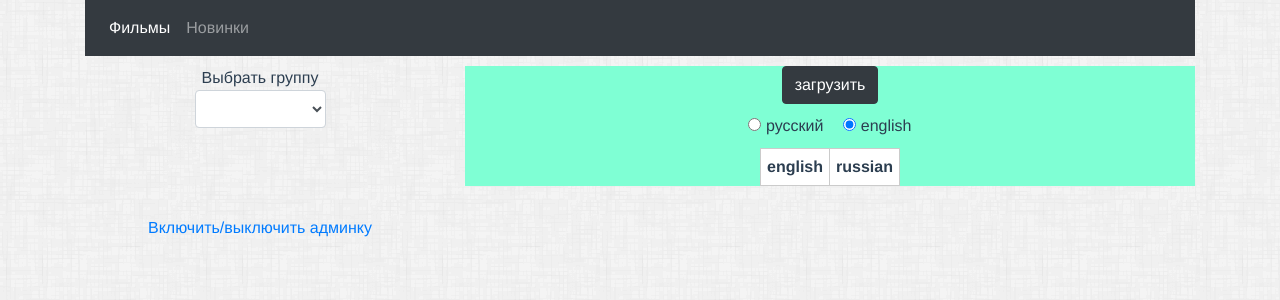
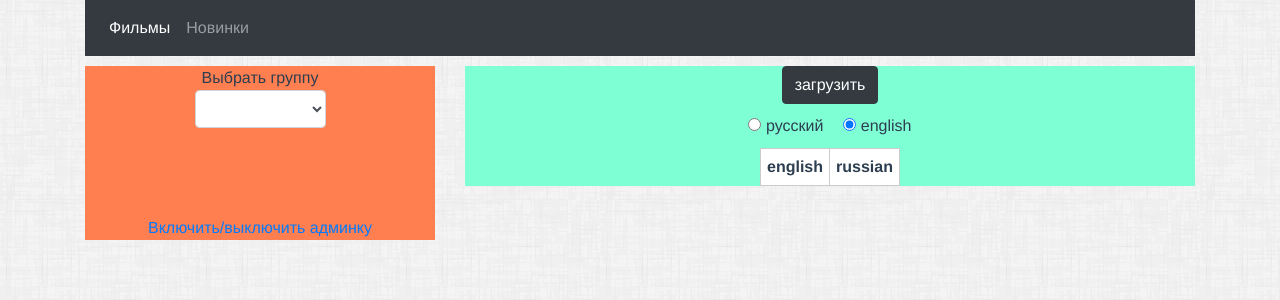
Before and after one commit to yarmet/VueTest, a Vue app: page /#/ in a window 1280 px wide. Shown: the top 300 px of the page. Built offline with nearby package versions, Linux system fonts and the light colour scheme.

Commit message:
Отрефакторил. Сделал, чтобы при выборе группы срабатывал евент.

```diff
--- a/src/components/LinkPage.vue
+++ b/src/components/LinkPage.vue
@@ -4,32 +4,13 @@
     <div class="row">
 
       <div class="col-4">
-        <Selector :text="'Выбрать группу'" :label="'name'" :items="groups" :block="pageBlocked"/>
-
-        <div class="groupOptions">
-
-        <DisengageableHref @action="admin_mode = !admin_mode" :block="pageBlocked"
-                           :text="'Включить/выключить админку'"/>
-        </div>
-
-
-        <div class="groupOptions" v-if="admin_mode">
-          <DisengageableHref @action="admin_mode = !admin_mode" :block="pageBlocked"
-                             :text="'Удалить группу'"/>
-
-          <DisengageableHref @action="admin_mode = !admin_mode" :block="pageBlocked"
-                             :text="'Добавить группу'"/>
-
-          <DisengageableHref @action="admin_mode = !admin_mode" :block="pageBlocked"
-                             :text="'Редактировать группу'"/>
-        </div>
-
-
+        <GroupPanel :block="pageBlocked" :adminMode="admin_mode" :groups="availableGroups" @groupSelected="groupSelected" />
       </div>
 
       <div class="col-8">
-        <WordPanel :adminMode="admin_mode" :block="pageBlocked" :group="groups.selected" />
+        <WordPanel :adminMode="admin_mode.value" :block="pageBlocked" :rows="rows" @load="loadWords"/>
       </div>
+
     </div>
 
   </div>
@@ -39,34 +20,56 @@
 <script>
   import axios from 'axios'
   import WordPanel from './linkcomponents/WordPanel'
-  import RadioComponent from './linkcomponents/RadioComponent'
-  import Selector from './linkcomponents/Selector'
-  import DisengageableHref from "./linkcomponents/DisengageableHref";
+  import RadioComponent from './linkcomponents/right/RadioComponent'
+  import Selector from './linkcomponents/right/Selector'
+  import DisengageableHref from "./linkcomponents/right/DisengageableHref";
+  import GroupPanel from "./linkcomponents/GroupPanel";
 
   export default {
     name: 'LinkPage',
-    components: {DisengageableHref, Selector, RadioComponent, WordPanel},
+    components: {GroupPanel, DisengageableHref, Selector, RadioComponent, WordPanel},
 
     data() {
       return {
-        groups: {availableGroups: [], selected: null},
-        admin_mode: false,
+        availableGroups: [],
+        selectedGroup: null,
+        rows: [],
+        admin_mode: {value: false},
         pageBlocked: {value: false}
       }
     },
 
     created() {
-      axios.get('http://localhost:8080/static/groups.json')
-        .then(response => {
-          this.groups.availableGroups = response.data
-        })
-        .catch(e => {
-          console.log(e)
-        })
+      this.loadGroups()
     },
 
     methods: {
+      loadGroups() {
+        axios.get('http://localhost:8080/static/groups.json')
+          .then(response => {
+            this.availableGroups = response.data
+          })
+          .catch(e => {
+            console.log(e)
+          })
+      },
 
+      groupSelected(selected) {
+        this.selectedGroup = selected
+        this.loadWords()
+      },
+
+      loadWords() {
+        if (this.selectedGroup == null) return
+
+        axios.get('http://localhost:8080/static/words.json')
+          .then(response => {
+            this.rows = response.data
+          })
+          .catch(e => {
+            console.log(e)
+          })
+      }
     }
   }
 </script>
@@ -74,16 +77,8 @@
 
 <style scoped>
 
-  button {
-    margin-bottom: 10px;
-  }
-
   .container {
     margin-top: 10px;
   }
 
-  .groupOptions {
-    margin-top: 80px;
-  }
-
 </style>
--- /dev/null
+++ b/src/components/linkcomponents/GroupPanel.vue
@@ -0,0 +1,48 @@
+<template>
+
+  <div id="groupPanel">
+
+    <Selector :text="'Выбрать группу'" :label="'name'" :items="groups" :block="block" @selected="(v) => $emit('groupSelected', v)" />
+
+    <div class="groupOptions">
+      <DisengageableHref @action="adminMode.value = !adminMode.value" :block="block"
+                         :text="'Включить/выключить админку'"/>
+    </div>
+
+    <div class="groupOptions" v-if="adminMode.value">
+      <DisengageableHref @action="adminMode.value = !adminMode.value" :block="block"
+                         :text="'Удалить группу'"/>
+
+      <DisengageableHref @action="adminMode.value = !adminMode.value" :block="block"
+                         :text="'Добавить группу'"/>
+
+      <DisengageableHref @action="adminMode.value = !adminMode.value" :block="block"
+                         :text="'Редактировать группу'"/>
+    </div>
+
+  </div>
+
+</template>
+
+
+<script>
+  import Selector from './right/Selector'
+  import DisengageableHref from "./right/DisengageableHref";
+
+  export default {
+    components: {Selector, DisengageableHref},
+    name: "GroupPanel",
+    props: ['block', 'adminMode', 'groups']
+  }
+</script>
+
+<style scoped>
+  #groupPanel {
+    background: coral;
+  }
+
+  .groupOptions {
+    margin-top: 80px;
+  }
+
+</style>
--- a/src/components/linkcomponents/Selector.vue
+++ /dev/null
@@ -1,27 +0,0 @@
-<template>
-
-  <div class="form-group">
-    <label> {{text}}
-
-    <select class="form-control" v-model="items.selected" :disabled="block.value" >
-      <option v-for="item in items.availableGroups" v-bind:key="item.id">{{item[label]}}</option>
-    </select>
-
-    </label>
-  </div>
-</template>
-
-<script>
-export default {
-  name: 'Selector',
-  props: ['items', 'label', 'text', 'block']
-}
-</script>
-
-
-
-<style scoped>
-
-
-
-</style>
--- a/src/components/linkcomponents/WordPanel.vue
+++ b/src/components/linkcomponents/WordPanel.vue
@@ -5,7 +5,7 @@
     <EditWorldDialog :show="showEditWordDialog" :rowToEdit="rowToChange" :block="block"/>
     <AddWordDialog :show="showAddWordDialog" :block="block" :rows="rows"/>
 
-    <button class="btn btn-dark" @click="loadWords()" :disabled="block.value">загрузить</button>
+    <button class="btn btn-dark" @click="$emit('load')" :disabled="block.value">загрузить</button>
 
     <radio-component :languages="availableLanguages" :block="block" />
 
@@ -25,44 +25,32 @@
 </template>
 
 <script>
-  import HiddenTd from './HiddenTd'
-  import DeleteWordDialog from "./DeleteWordDialog";
-  import DisengageableHref from './DisengageableHref';
-  import EditWorldDialog from "./EditWordDialog";
-  import AddWordDialog from "./AddWordDialog";
-  import CTable from "./CTable";
-  import RadioComponent from "./RadioComponent"
+  import HiddenTd from './right/HiddenTd'
+  import DeleteWordDialog from "./right/DeleteWordDialog";
+  import DisengageableHref from './right/DisengageableHref';
+  import EditWorldDialog from "./right/EditWordDialog";
+  import AddWordDialog from "./right/AddWordDialog";
+  import CTable from "./right/CTable";
+  import RadioComponent from "./right/RadioComponent"
   import axios from 'axios'
 
 
   export default {
     name: 'WordPanel',
     components: {CTable, AddWordDialog, EditWorldDialog, DeleteWordDialog, HiddenTd, DisengageableHref, RadioComponent, axios},
-    props: ['adminMode', 'block', 'group'],
+    props: ['adminMode', 'block','rows'],
 
     data() {
       return {
-        rows: [],
         rowToChange: null,
         showDeleteWordDialog: {value: false},
         showEditWordDialog: {value: false},
         showAddWordDialog: {value: false},
-        availableLanguages: {allLanguages: ['русский', 'english'], selected: 'english'}
+        availableLanguages: {allLanguages: ['русский', 'english'], selected: 'english'},
       }
     },
 
-
     methods: {
-      loadWords() {
-        if (this.group == null) return
-        axios.get('http://localhost:8080/static/words.json')
-          .then(response => {
-            this.rows = response.data
-          })
-          .catch(e => {
-            console.log(e)
-          })
-      },
       deleteWord(row) {
         this.openSomeWindow(row)
         this.showDeleteWordDialog.value = true;
--- /dev/null
+++ b/src/components/linkcomponents/right/Selector.vue
@@ -0,0 +1,28 @@
+<template>
+
+  <div class="form-group">
+    <label> {{text}}
+
+      <select class="form-control" v-model="selectedItem" :disabled="block.value" v-on:change="$emit('selected', selectedItem )">
+        <option v-for="item in items" v-bind:key="item.id">{{item[label]}}</option>
+      </select>
+
+    </label>
+  </div>
+</template>
+
+<script>
+  export default {
+    name: 'Selector',
+    props: ['items', 'label', 'text', 'block'],
+    data() {
+      return{
+        selectedItem: null
+      }
+    }
+  }
+</script>
+
+
+<style scoped>
+</style>
```
Also changed, not shown: src/components/linkcomponents/right/AddWordDialog.vue (renamed from src/components/linkcomponents/AddWordDialog.vue), src/components/linkcomponents/right/CTable.vue (renamed from src/components/linkcomponents/CTable.vue), src/components/linkcomponents/right/DeleteWordDialog.vue (renamed from src/components/linkcomponents/DeleteWordDialog.vue), src/components/linkcomponents/right/DisengageableHref.vue (renamed from src/components/linkcomponents/DisengageableHref.vue), src/components/linkcomponents/right/EditWordDialog.vue (renamed from src/components/linkcomponents/EditWordDialog.vue), src/components/linkcomponents/right/HiddenTd.vue (renamed from src/components/linkcomponents/HiddenTd.vue), src/components/linkcomponents/right/RadioComponent.vue (renamed from src/components/linkcomponents/RadioComponent.vue).
